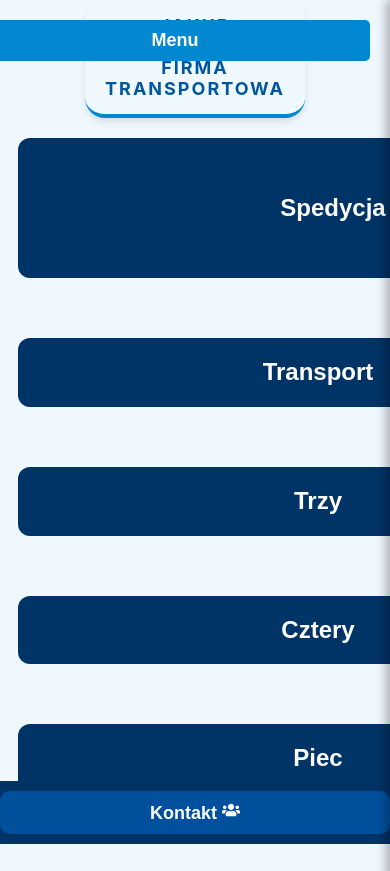
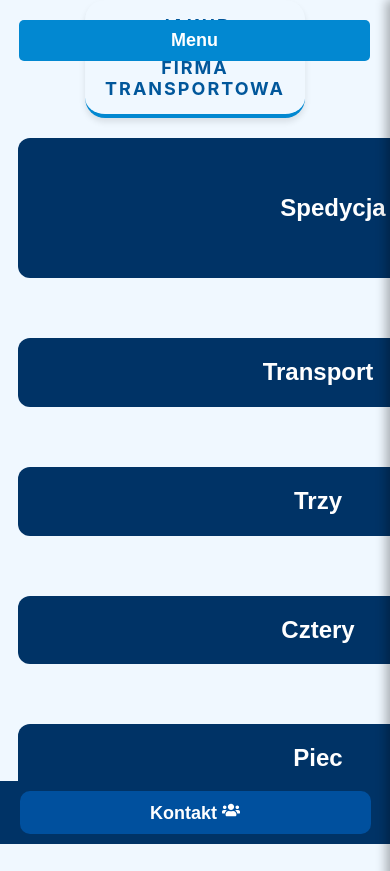
Before and after one commit to pasatwlpg/my-host-app, a React (Vite) app: page / in a window 390 px wide. Shown: the top 871 px of the page. Built offline with nearby package versions, Linux system fonts and the light colour scheme.

Commit message:
dodatkowa trzecia

```diff
--- a/src/index.css
+++ b/src/index.css
@@ -75,7 +75,8 @@ body {
   }
 
   button {
-    width: 100%; /* Przyciski rozciągają się na całą szerokość */
+    width: 90%; /* Przycisk zajmuje 90% szerokości ekranu */
+    max-width: none;
     font-size: 16px; /* Mniejszy tekst na przycisku */
     padding: 12px; /* Zwiększone marginesy dla łatwiejszego kliknięcia */
   }
```
